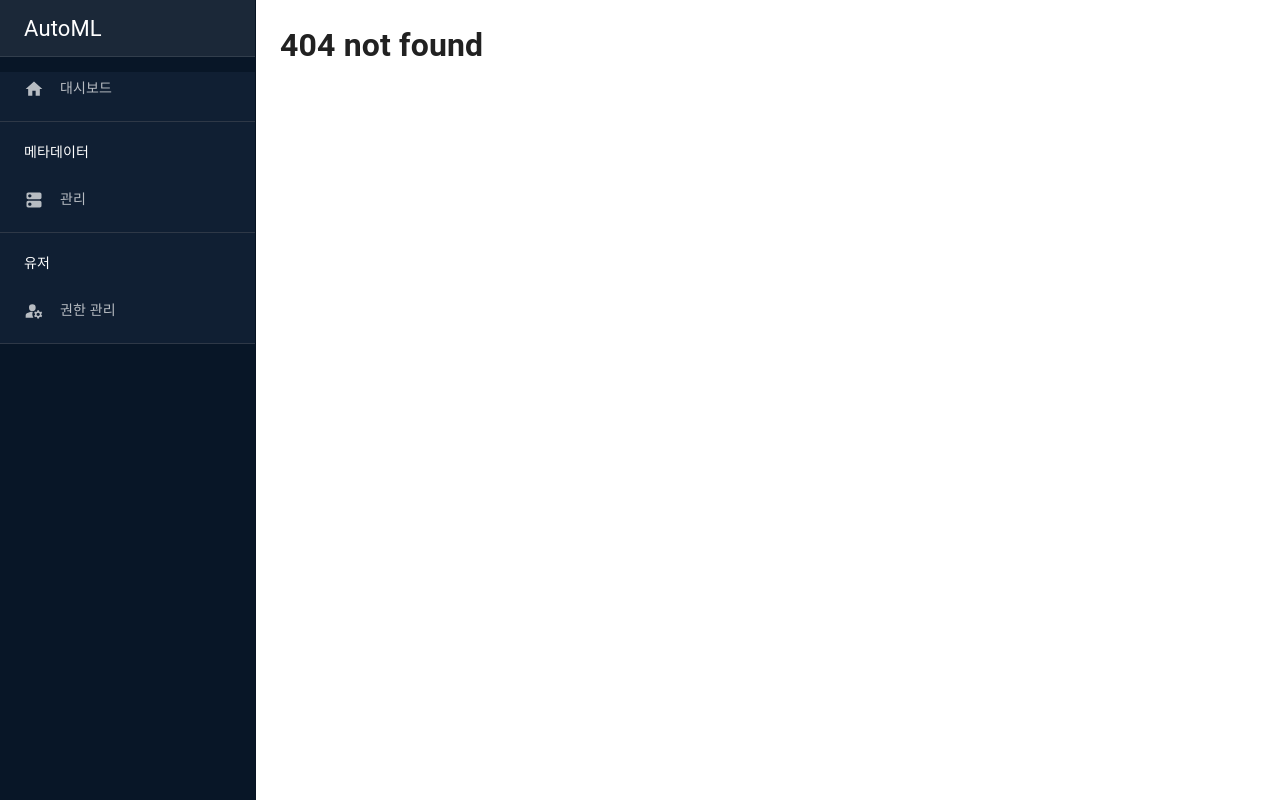
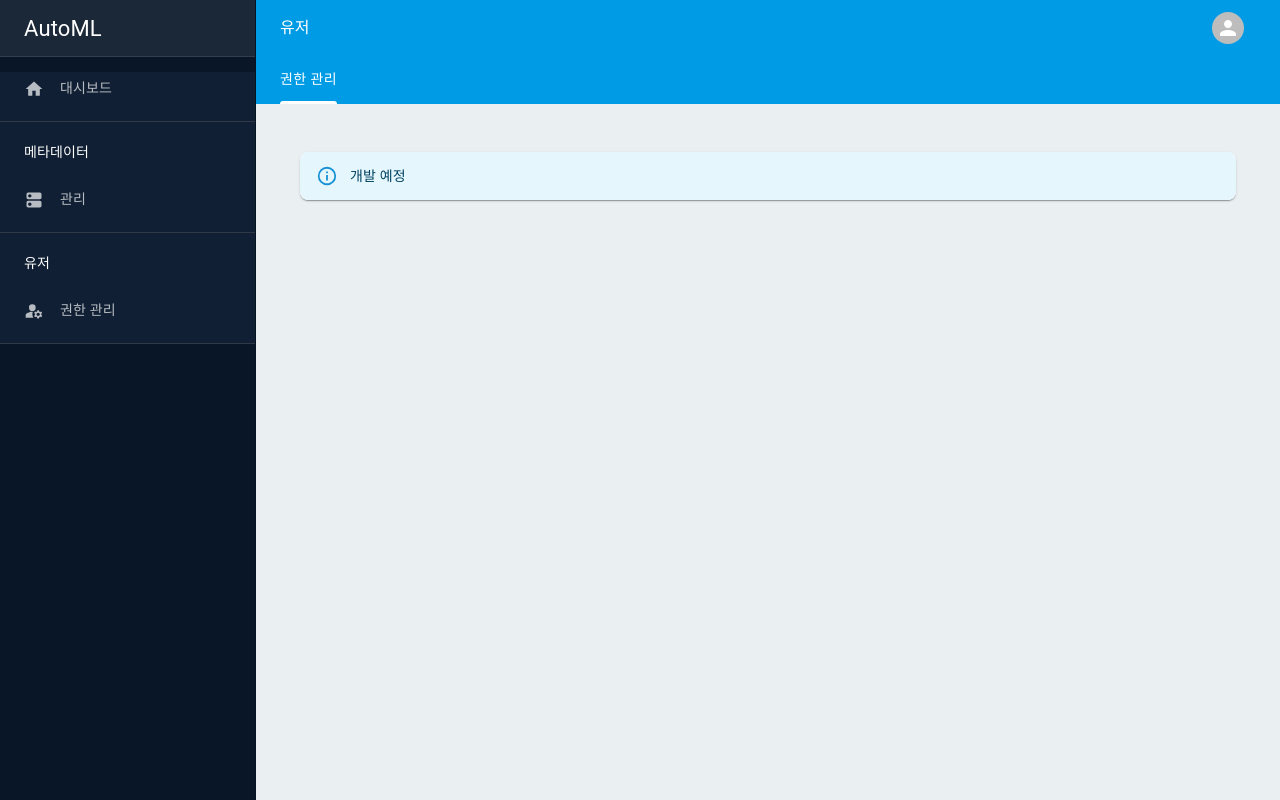
Before and after one commit to ClustProject/WSAutoMLMainWeb, a React (Create React App) app in the folder frontend/: page /user/role-management in a window 1280 px wide. Before the commit this address had no page. Built offline with nearby package versions, Linux system fonts and the light colour scheme; no server answers.

Commit message:
feat: 유저 권한 관리 페이지 추가
메타데이터 관리와 마찬가지로 ToDoContent 사용

```diff
--- a/frontend/src/App.js
+++ b/frontend/src/App.js
@@ -6,6 +6,7 @@ import DashBoardPage from "./pages/DashBoardPage";
 import Paperbase from "./components/presentational/Paperbase";
 import NotFound from "./error/NotFound";
 import MetaDataPage from "./pages/metadata/MetaDataPage";
+import UserPage from "./pages/user/UserPage";
 
 function PageTemplate() {
   return (
@@ -14,6 +15,7 @@ function PageTemplate() {
         {/* Paperbase에서 props.children으로 들어간다. */}
         <Route path="/dashboard" element={<DashBoardPage/>}/>
         <Route path="/metadata/*" element={<MetaDataPage/>}/>
+        <Route path="/user/*" element={<UserPage/>}/>
         <Route path="*" element={<NotFound/>}/>
       </Routes>
     </Paperbase>
--- /dev/null
+++ b/frontend/src/components/containers/user/UserRoleManagementContainer.jsx
@@ -0,0 +1,18 @@
+import React from 'react';
+import Header from "../../presentational/Header";
+import MainBox from "../MainBox";
+import ToDoContent from "../../presentational/dashboard/ToDoContent";
+
+export default function UserRoleManagementContainer(props) {
+  const {mainTitle, tabNames} = props;
+
+  return <>
+    <Header
+      mainTitle={mainTitle}
+      tabNames={tabNames}
+    />
+    <MainBox
+      content={<ToDoContent/>}
+    />
+  </>;
+}
--- /dev/null
+++ b/frontend/src/pages/user/UserPage.jsx
@@ -0,0 +1,24 @@
+import React, {useEffect} from "react";
+import {Route, Routes} from "react-router-dom";
+import UserRoleManagementPage from "./UserRoleManagementPage";
+
+const DOCUMENT_TITLE = "AutoML - 유저";
+
+const MAIN_TITLE = "유저"
+const TAB_NAMES = ["권한 관리"]
+
+export default function UserPage() {
+  useEffect(() => {
+    document.title = DOCUMENT_TITLE;
+  })
+
+  return (
+    <Routes>
+      <Route path="role-management" element={
+        <UserRoleManagementPage
+          mainTitle={MAIN_TITLE}
+          tabNames={TAB_NAMES}
+        />}/>
+    </Routes>
+  )
+}
--- /dev/null
+++ b/frontend/src/pages/user/UserRoleManagementPage.jsx
@@ -0,0 +1,13 @@
+import React from "react";
+import UserRoleManagementContainer from "../../components/containers/user/UserRoleManagementContainer";
+
+export default function UserRoleManagementPage(props) {
+  const {mainTitle, tabNames} = props;
+
+  return (
+    <UserRoleManagementContainer
+      mainTitle={mainTitle}
+      tabNames={tabNames}
+    />
+  )
+}
```
